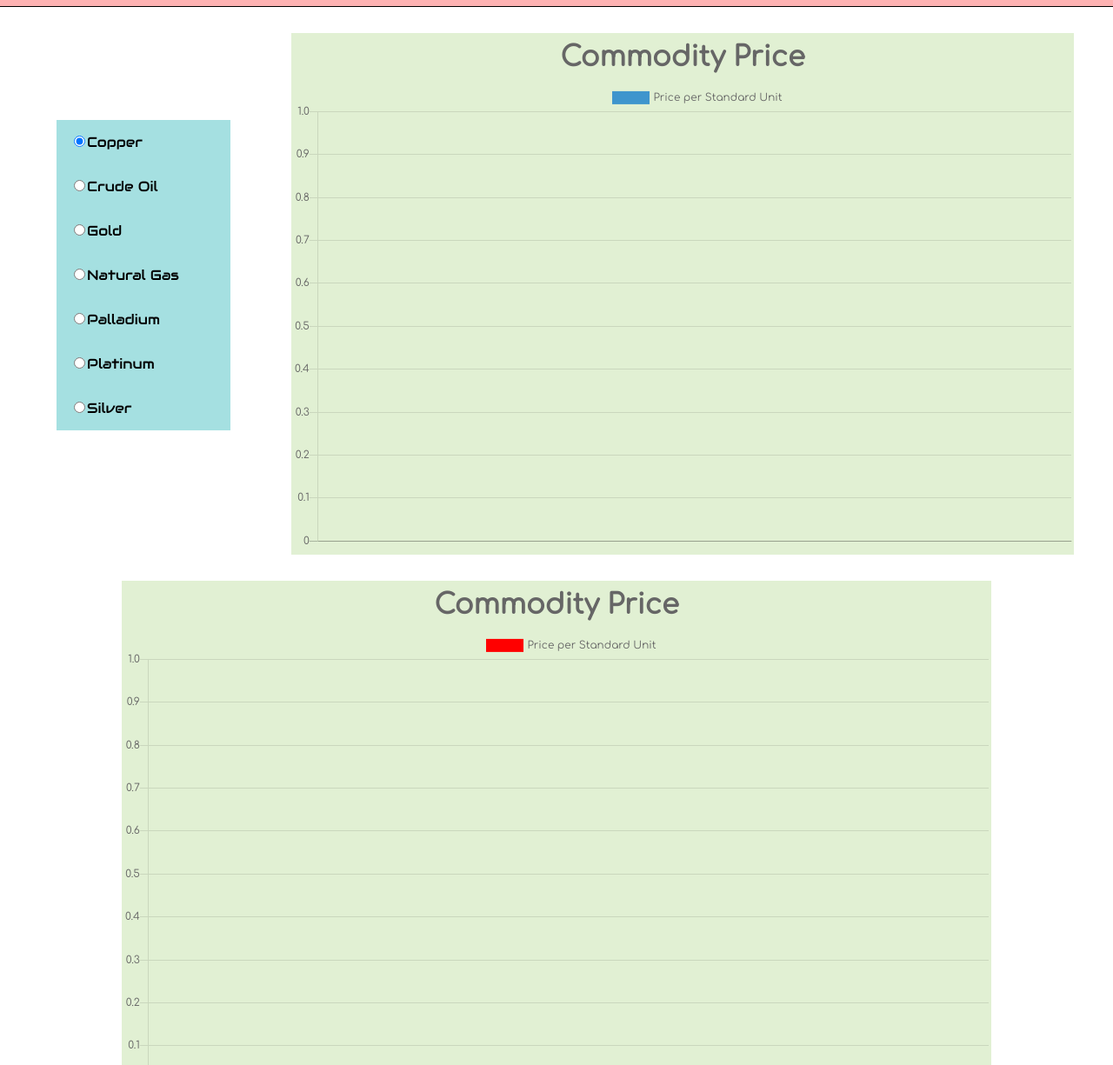
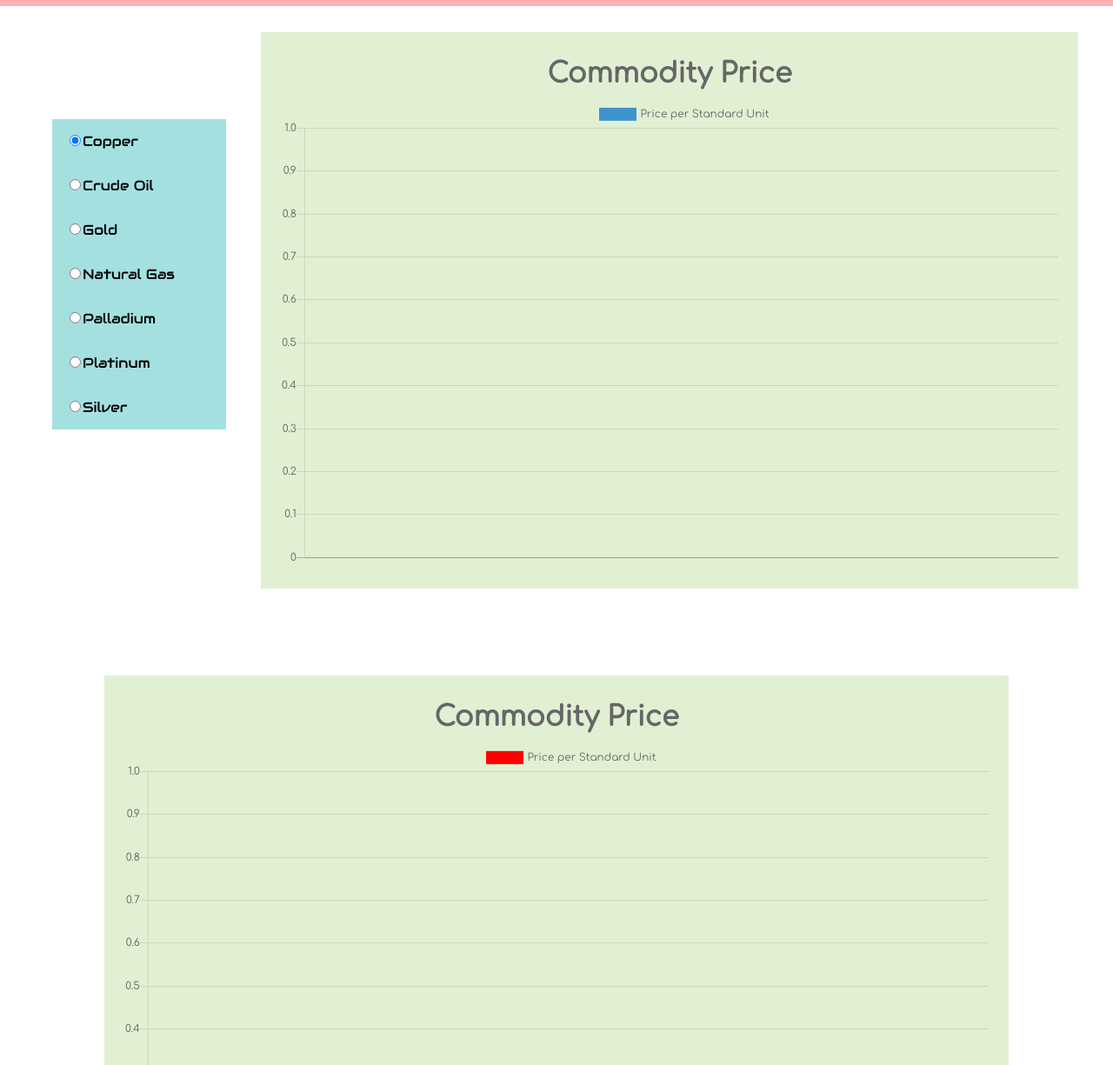
Before and after one commit to afarahmand/commodity-analyzer, a website built with webpack: page index.html in a window 1280 px wide. Shown: the part 75-1300 px from the top of the page at 87% size. Built offline with nearby package versions, Linux system fonts and the light colour scheme.

Commit message:
Add more styling

```diff
--- a/stylesheets/index.css
+++ b/stylesheets/index.css
@@ -12,12 +12,13 @@ body {
 
 canvas {
   background-color: rgba(155, 204, 109, 0.3);
+  padding: 20px;
 }
 
 form#radio-buttons {
   padding: 20px;
   padding-top: 100px;
-  margin-right: 50px;
+  margin-right: 20px;
   width: 200px;
   display: flex;
   flex-direction: column;
@@ -37,12 +38,7 @@ header {
   display: flex;
   justify-content: space-between;
   padding: 10px;
-  border-bottom: 1px solid black;
   background-color: rgba(253,104,105, 0.5);
-}
-
-header div {
-
 }
 
 /* form#input-form {
@@ -50,11 +46,11 @@ header div {
   margin: 0 auto;
 } */
 
-input[type="text"] {
+/* input[type="text"] {
   border: 1px solid black;
   padding: 10px;
   width: 100%;
-}
+} */
 
 input[type="radio"] {
   margin-right: 2px;
@@ -68,7 +64,7 @@ main {
 }
 
 section {
-  margin-top: 30px;
+  margin-top: 100px;
 }
 
 section canvas {
```
